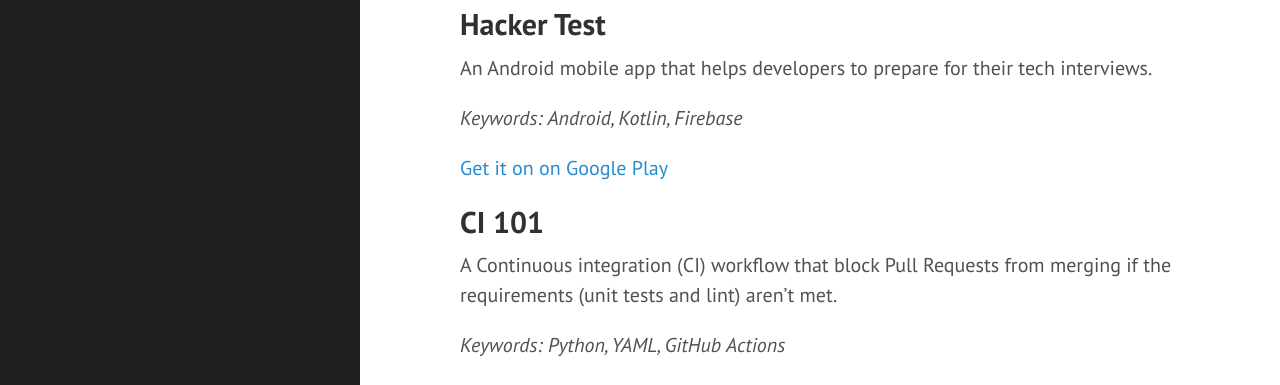
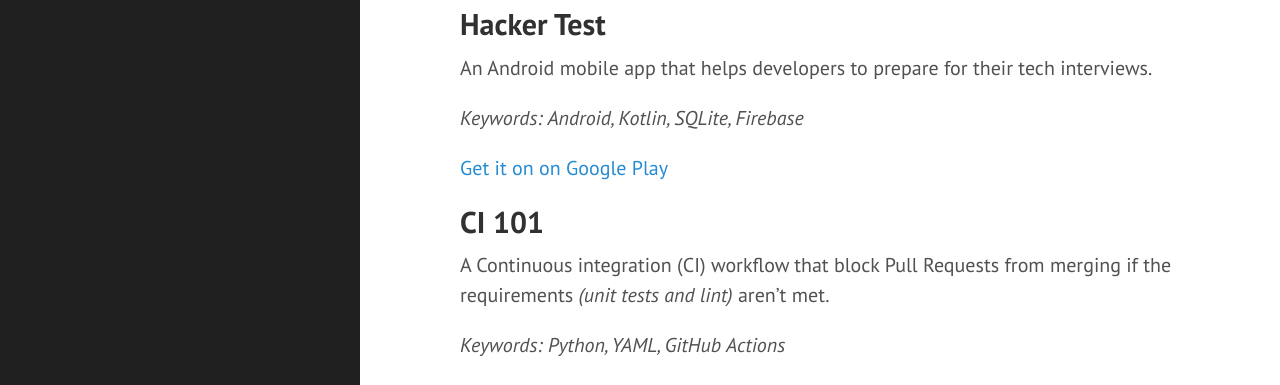
Before and after one commit to driouecheMed/portfolio, a Jekyll site: the page built from projects.md, in a window 1280 px wide and 1079 px high. Shown: the part 399-784 px from the top of the window. Built offline with Jekyll 4.4.1, drawn with Linux system fonts in a browser that asks for light colours.

Commit message:
Fix typo

```diff
--- a/projects.md
+++ b/projects.md
@@ -35,14 +35,14 @@
 
 An Android mobile app that helps developers to prepare for their tech interviews.
 
-*Keywords: Android, Kotlin, Firebase*
+*Keywords: Android, Kotlin, SQLite, Firebase*
 
 [Get it on on Google Play](https://play.google.com/store/apps/details?id=com.elife.hackertest)
 
 
 ## CI 101
 
-A Continuous integration (CI) workflow that block Pull Requests from merging if the requirements (unit tests and lint) aren't met.
+A Continuous integration (CI) workflow that block Pull Requests from merging if the requirements *(unit tests and lint)* aren't met.
 
 *Keywords: Python, YAML, GitHub Actions*
 
```
Also changed, not shown: talks.md (+1 -1 lines).
